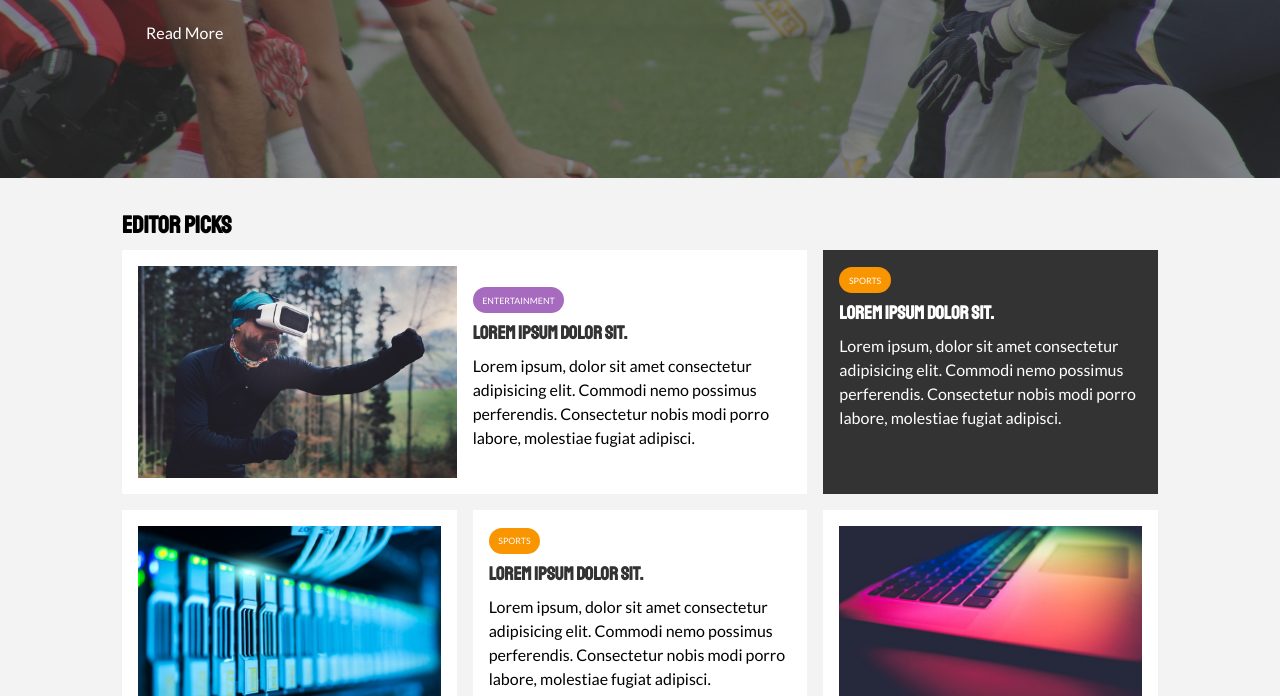
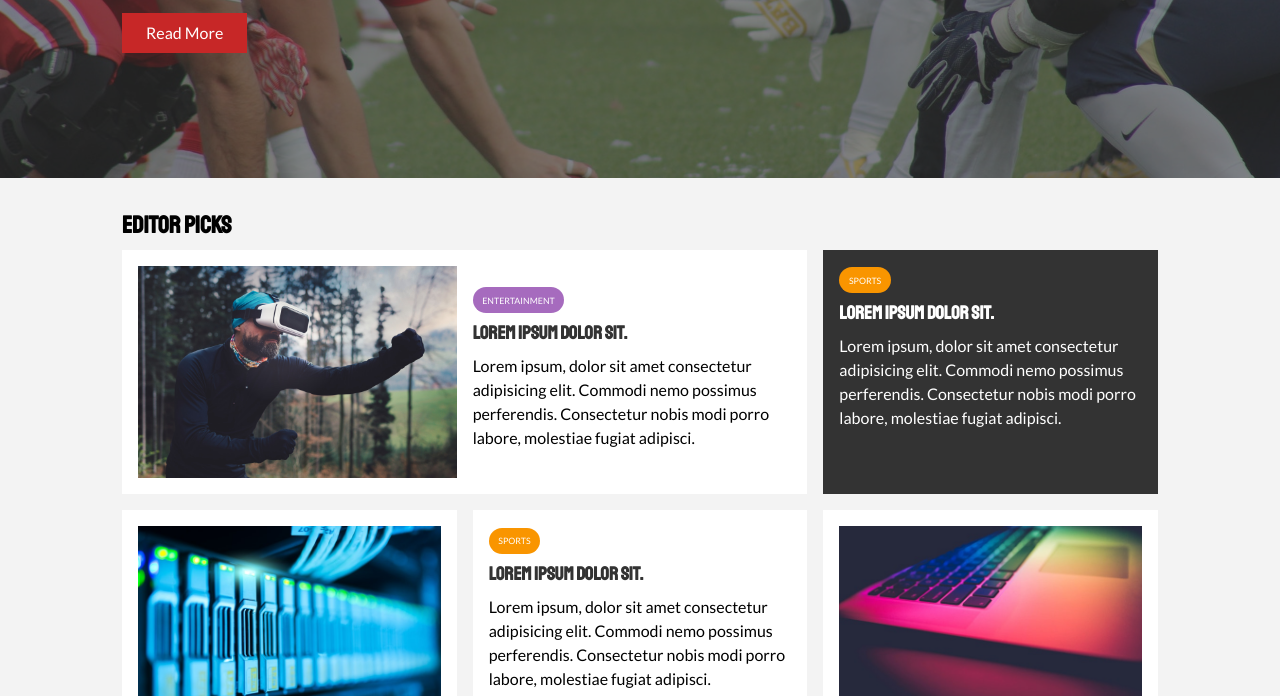
Before and after one commit to dev-brigette/newsgrid_website, a plain HTML site: page index.html in a window 1280 px wide. Shown: the part 360-1056 px from the top of the page. Drawn offline with Linux system fonts and the light colour scheme.

Commit message:
fixed a spelling error

```diff
--- a/CSS/style.css
+++ b/CSS/style.css
@@ -1,5 +1,5 @@
 :root {
-  --pimary-color: #c72727;
+  --primary-color: #c72727;
   --secondary-color: #f99500;
   --light-color: #f3f3f3;
   --dark-color: #333;
```
